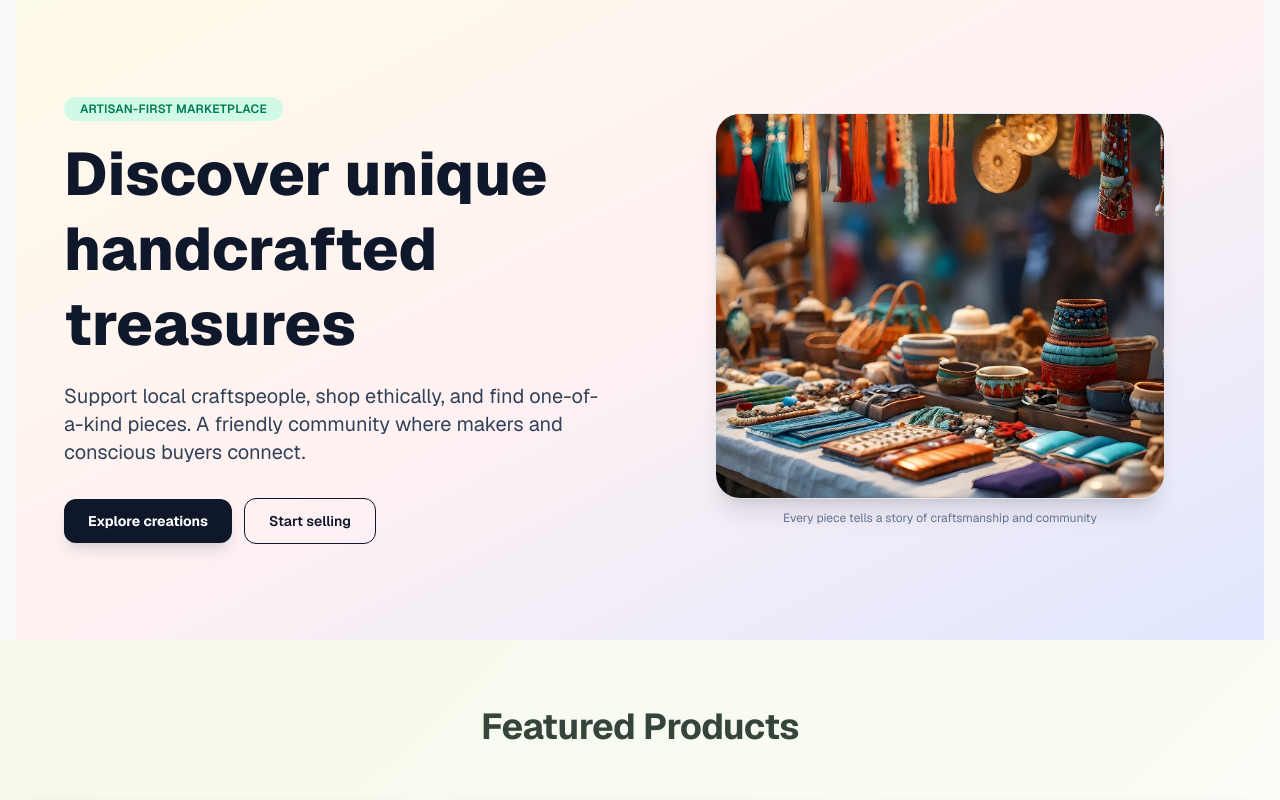
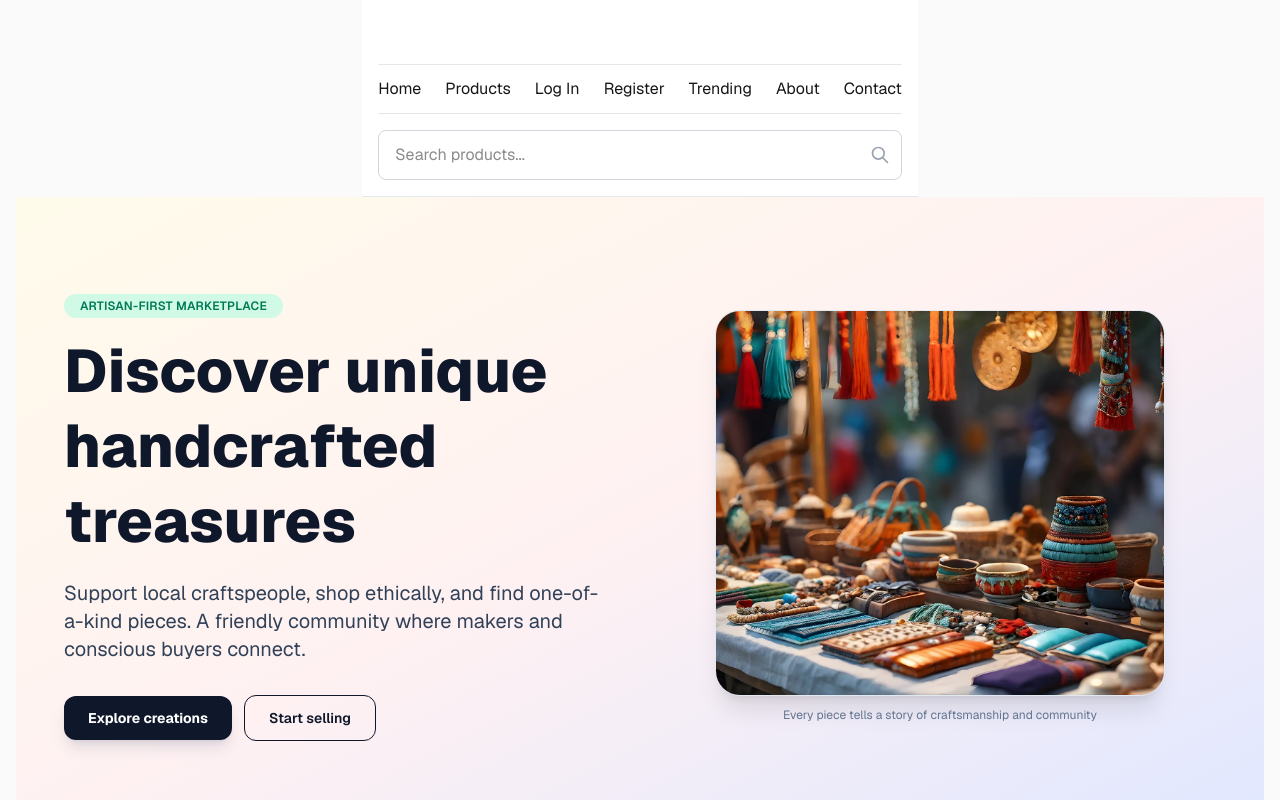
Before and after one commit to Chrysologue/handcrafted-haven, a Next.js app: page / in a window 1280 px wide. Shown: the top 800 px of the page. Built offline with nearby package versions, Linux system fonts and the light colour scheme.

Commit message:
nav made

```diff
--- /dev/null
+++ b/src/app/navBar/SearchBar.tsx
@@ -0,0 +1,44 @@
+'use client';
+
+export default function SearchBar({ onSearch, searchTerm, setSearchTerm }) {
+    const handleSearch = (e: React.FormEvent) => {
+    e.preventDefault();
+    if (onSearch) {
+        onSearch(searchTerm);
+    }
+    };
+
+    return (
+        <form onSubmit={handleSearch} className="hidden md:block py-4 border-t border-gray-200 dark:border-gray-800">
+          <div className="relative max-w-2xl mx-auto">
+            <input
+              type="text"
+              placeholder="Search products..."
+              value={searchTerm}
+              onChange={(e) => setSearchTerm(e.target.value)}
+              className="w-full px-4 py-3 border border-gray-300 dark:border-gray-700 rounded-lg bg-[var(--background)] text-[var(--foreground)] focus:outline-none focus:border-blue-500 focus:ring-1 focus:ring-blue-500 dark:focus:border-blue-400 dark:focus:ring-blue-400"
+              aria-label="Search products"
+            />
+            <button
+              type="submit"
+              className="absolute right-3 top-1/2 transform -translate-y-1/2 text-gray-400 hover:text-gray-600 dark:hover:text-gray-300"
+              aria-label="Submit search"
+            >
+              <svg
+                className="w-5 h-5"
+                fill="none"
+                stroke="currentColor"
+                viewBox="0 0 24 24"
+              >
+                <path
+                  strokeLinecap="round"
+                  strokeLinejoin="round"
+                  strokeWidth={2}
+                  d="M21 21l-6-6m2-5a7 7 0 11-14 0 7 7 0 0114 0z"
+                />
+              </svg>
+            </button>
+          </div>
+        </form>
+    );
+}
--- /dev/null
+++ b/src/app/navBar/navbar.tsx
@@ -0,0 +1,79 @@
+'use client';
+import React, { useState } from 'react';
+import SearchBar from './SearchBar';
+
+interface HeaderProps {
+  onSearch?: (searchTerm: string) => void;
+}
+
+export default function Header({ onSearch }: HeaderProps) {
+  const [searchTerm, setSearchTerm] = useState('');
+  const [isMenuOpen, setIsMenuOpen] = useState(false);
+
+  const navLinks = [
+    { name: 'Home', href: '/' },
+    { name: 'Products', href: '/products' },
+    { name: 'Log In', href: '/login' },
+    { name: 'Register', href: '/register' },
+    { name: 'Trending', href: '/trending' },
+    { name: 'About', href: '/about' },
+    { name: 'Contact', href: '/contact' },
+  ];
+
+  return (
+    <header className="width-full top-0 z-50 bg-[var(--background)] border-b border-gray-200 dark:border-gray-800">
+      <div className="width-full container mx-auto px-4">
+        {/* Top row with logo and mobile menu button */}
+        <div className="flex items-center justify-between h-16">
+
+
+          {/* Mobile menu button */}
+          <button
+            onClick={() => setIsMenuOpen(!isMenuOpen)}
+            className="md:hidden p-2 rounded-md text-[var(--foreground)] hover:bg-gray-100 dark:hover:bg-gray-800 focus:outline-none transition-colors"
+            aria-label="Toggle menu"
+          >
+            <svg
+              className="h-6 w-6"
+              fill="none"
+              stroke="currentColor"
+              viewBox="0 0 24 24"
+            >
+              {isMenuOpen ? (
+                <path
+                  strokeLinecap="round"
+                  strokeLinejoin="round"
+                  strokeWidth={2}
+                  d="M6 18L18 6M6 6l12 12"
+                />
+              ) : (
+                <path
+                  strokeLinecap="round"
+                  strokeLinejoin="round"
+                  strokeWidth={2}
+                  d="M4 6h16M4 12h16M4 18h16"
+                />
+              )}
+            </svg>
+          </button>
+        </div>
+
+        {/* Navigation Links - Desktop */}
+        <nav className="hidden md:flex space-x-6 py-3 border-t border-gray-200 dark:border-gray-800">
+          {navLinks.map((link) => (
+            <a
+              key={link.name}
+              href={link.href}
+              className="text-[var(--foreground)] hover:text-blue-600 dark:hover:text-blue-400 transition-colors duration-200"
+            >
+              {link.name}
+            </a>
+          ))}
+        </nav>
+
+        {/* Search Bar - Desktop */}
+        <SearchBar onSearch={onSearch} searchTerm={searchTerm} setSearchTerm={setSearchTerm} />
+      </div>
+    </header>
+  );
+}
--- a/src/app/page.tsx
+++ b/src/app/page.tsx
@@ -1,9 +1,11 @@
 import ProductsCarousel from './products/products';
 import Hero from "./components/Hero";
+import Header from "./navBar/navbar";
 
 export default function Home() {
   return (
     <div className="flex flex-col flex-1 items-center justify-center bg-zinc-50 font-sans dark:bg-black">
+      <Header />
       <Hero />
       <ProductsCarousel />
     </div>
```
